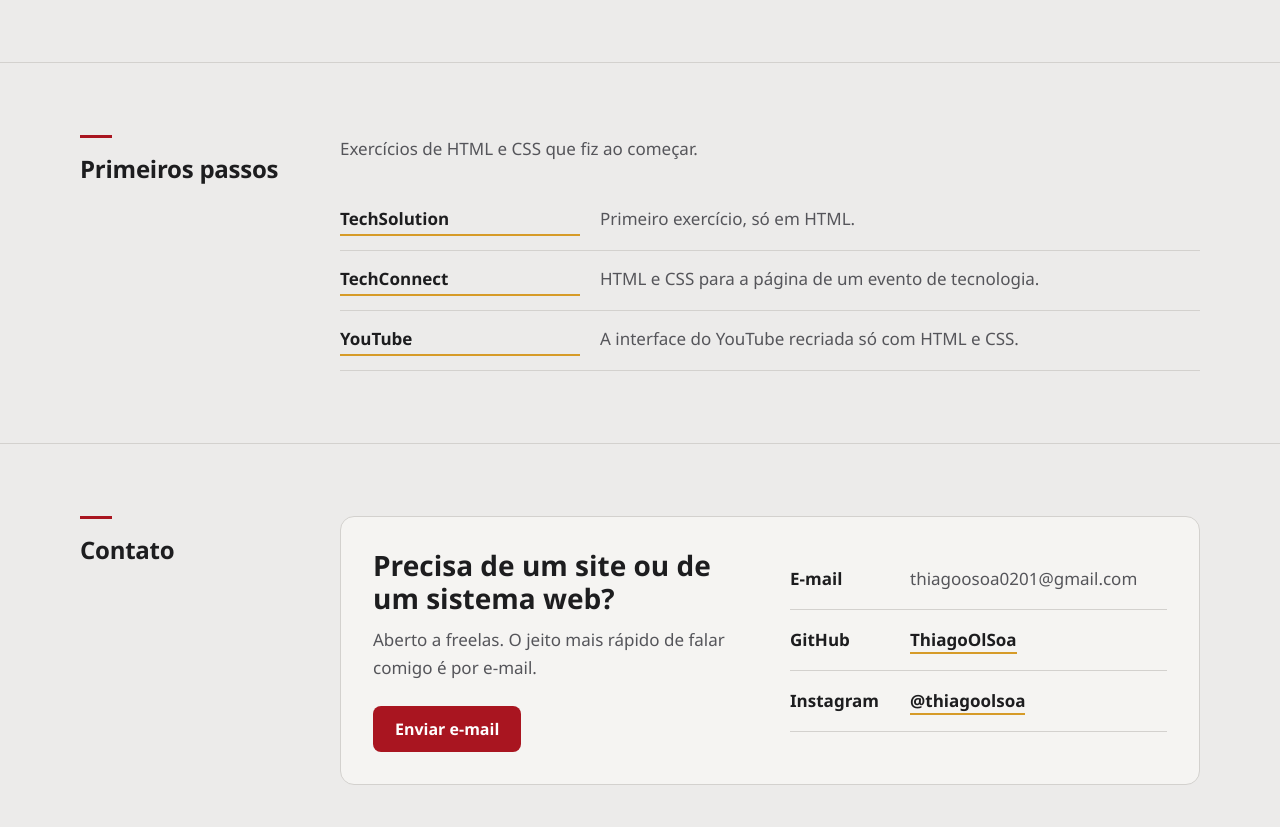
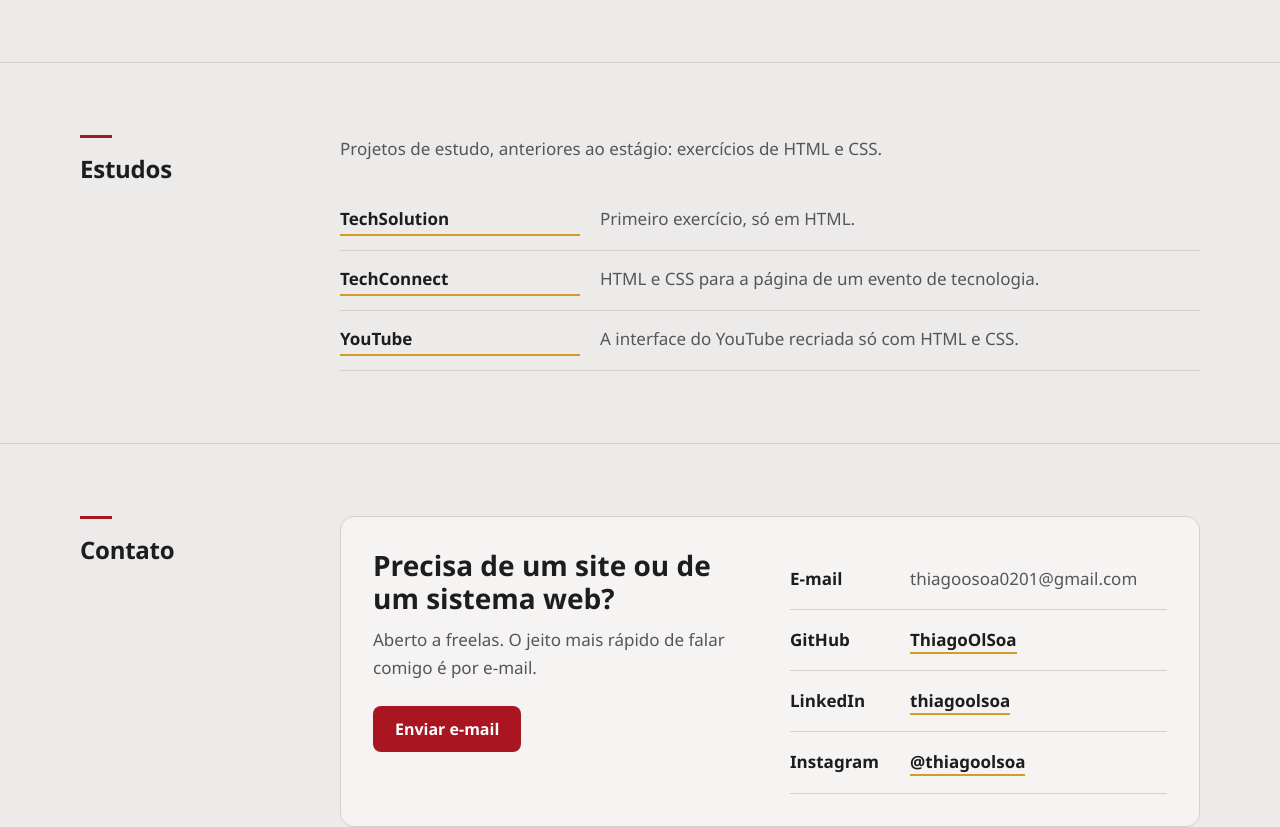
Before and after one commit to ThiagoOlSoa/Meu_Portfolio, a React (Vite) app: page / in a window 1280 px wide. Shown: the part 2640-3467 px from the top of the page. Built offline with nearby package versions, Linux system fonts and the light colour scheme.

Commit message:
Adiciona LinkedIn ao contato e renomeia seção para Estudos
Co-Authored-By: Claude Sonnet 5.5 <noreply@anthropic.com>
Claude-Session: https://claude.ai/code/session_01KrWCKpqAhfr5sy61W1HPj8

```diff
--- a/src/components/Home.jsx
+++ b/src/components/Home.jsx
@@ -164,8 +164,8 @@ function Tecnologias() {
 
 function PrimeirosPassos() {
   return (
-    <Section id="primeiros-passos" titulo="Primeiros passos">
-      <p className="section-intro">Exercícios de HTML e CSS que fiz ao começar.</p>
+    <Section id="estudos" titulo="Estudos">
+      <p className="section-intro">Projetos de estudo, anteriores ao estágio: exercícios de HTML e CSS.</p>
       <ul className="plain-list">
         {primeirosPassos.map((p) => (
           <li key={p.nome}>
@@ -207,6 +207,14 @@ function Contato() {
             </dd>
           </div>
           <div className="def">
+            <dt>LinkedIn</dt>
+            <dd>
+              <a className="link" href={perfil.linkedin} target="_blank" rel="noreferrer">
+                thiagoolsoa
+              </a>
+            </dd>
+          </div>
+          <div className="def">
             <dt>Instagram</dt>
             <dd>
               <a className="link" href={perfil.instagram} target="_blank" rel="noreferrer">
--- a/src/content.js
+++ b/src/content.js
@@ -10,6 +10,7 @@ export const perfil = {
   nome: 'Thiago Soares',
   email: 'thiagoosoa0201@gmail.com',
   github: 'https://github.com/ThiagoOlSoa',
+  linkedin: 'https://www.linkedin.com/in/thiagoolsoa/',
   instagram: 'https://instagram.com/thiagoolsoa',
   instagramUser: '@thiagoolsoa',
   repositorio: 'https://github.com/ThiagoOlSoa/Meu_Portfolio',
```
